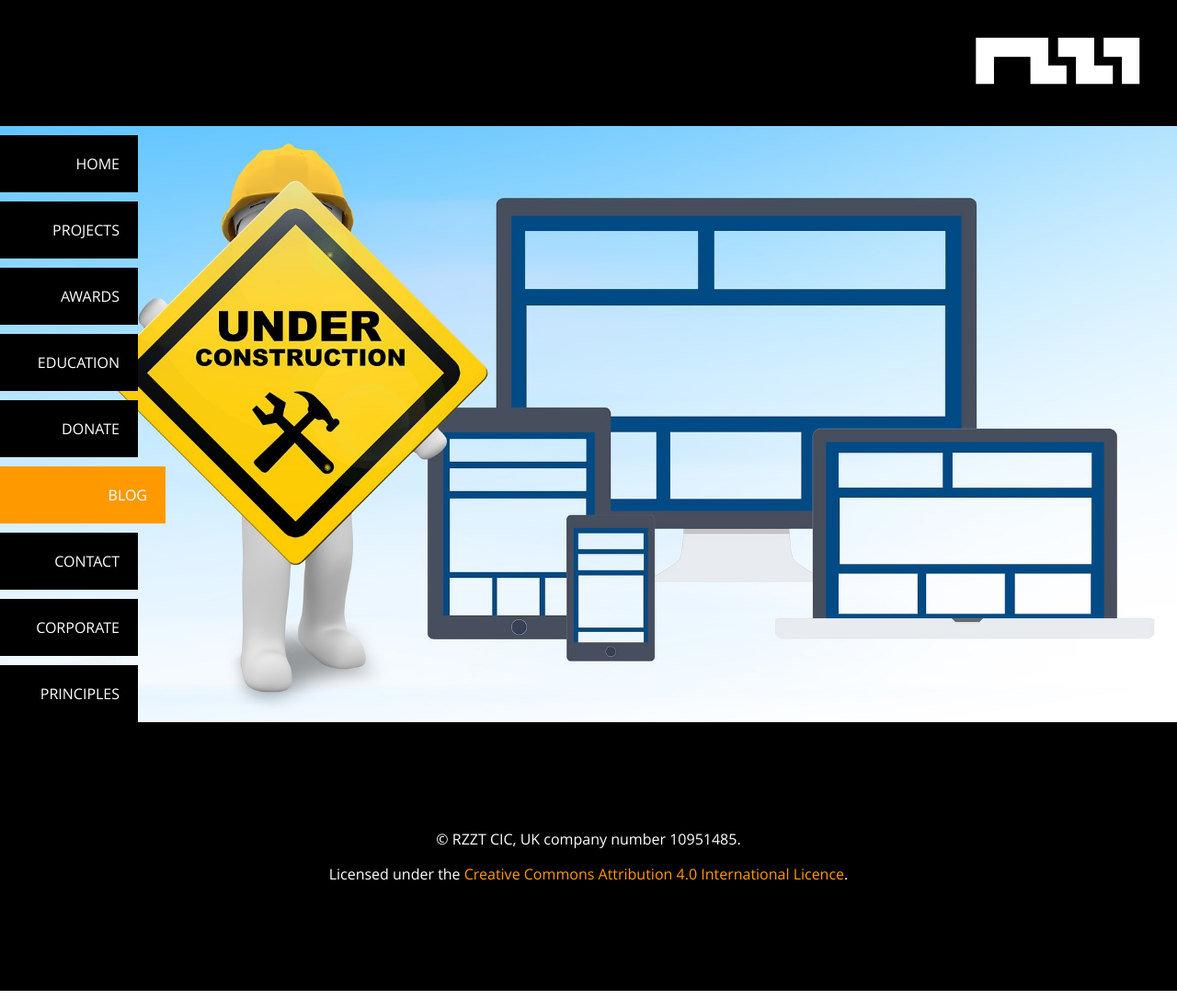
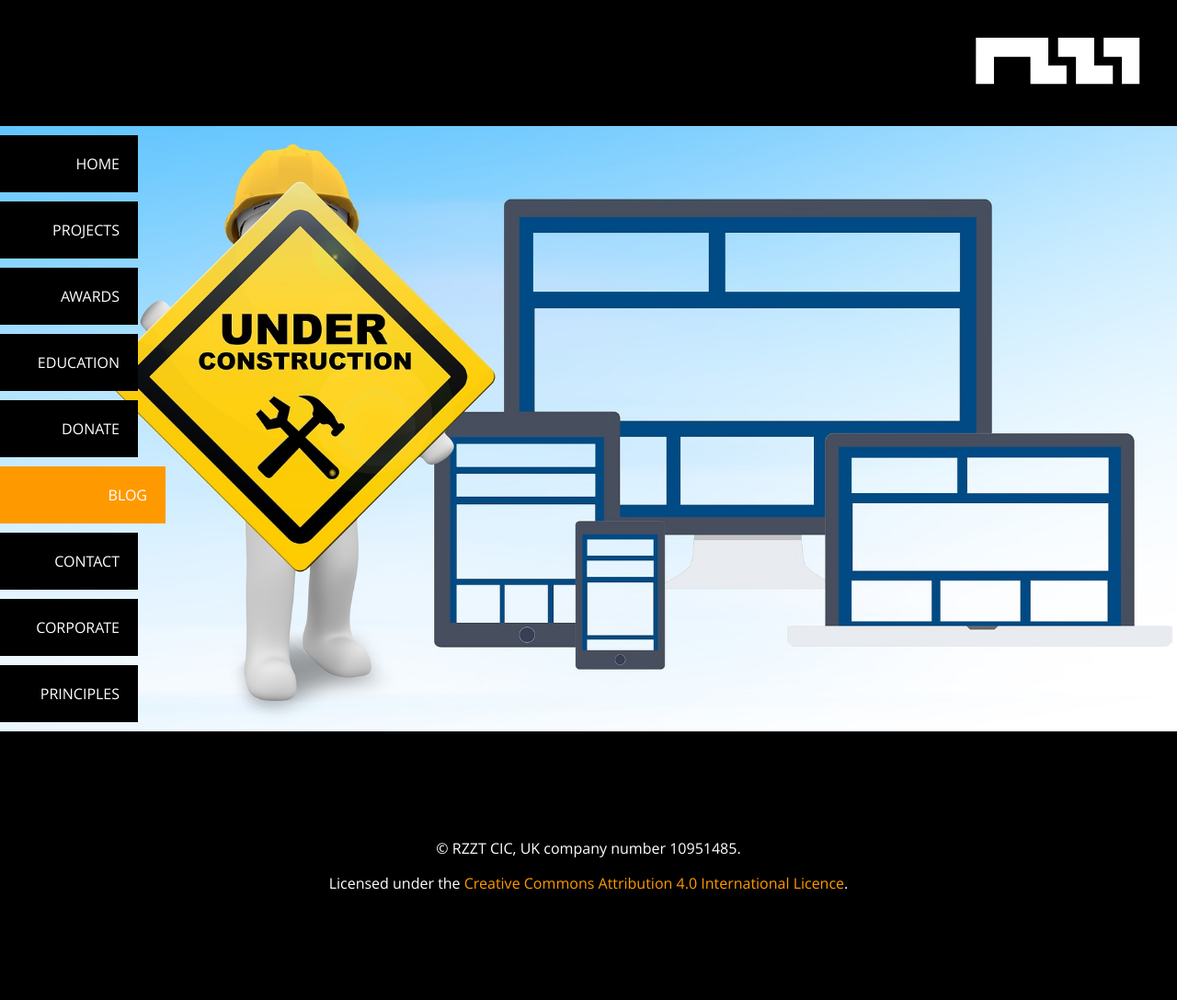
Before and after one commit to RZZT/website, a Jekyll site: the page built from blog.md, in a window 1280 px wide. Shown: the whole page at 92% size. Built offline with Jekyll 4.4.1, drawn with Linux system fonts in a browser that asks for light colours.

Commit message:
Another height fix

```diff
--- a/_sass/_base.scss
+++ b/_sass/_base.scss
@@ -74,7 +74,7 @@ h3 {
 .under-construction {
     width: 100%;
     background-image: url(https://rzzt.io/images/under_construction.jpg);
-    height: 648px;
+    height: 658px;
     margin-bottom: -10px;
     background-position: center left;
     background-size: cover;
```
